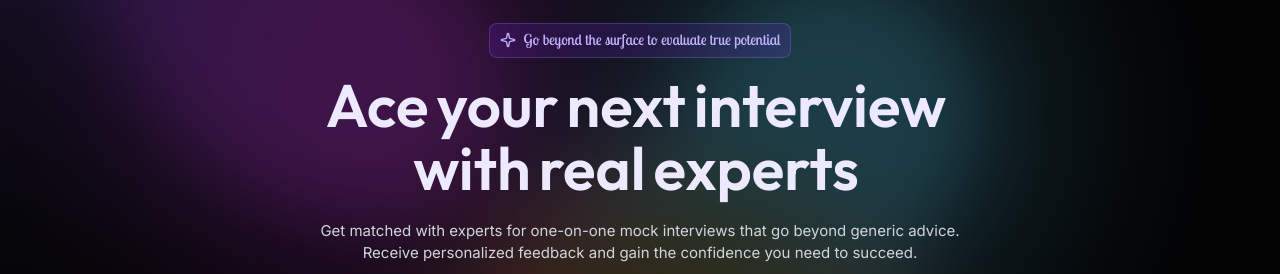
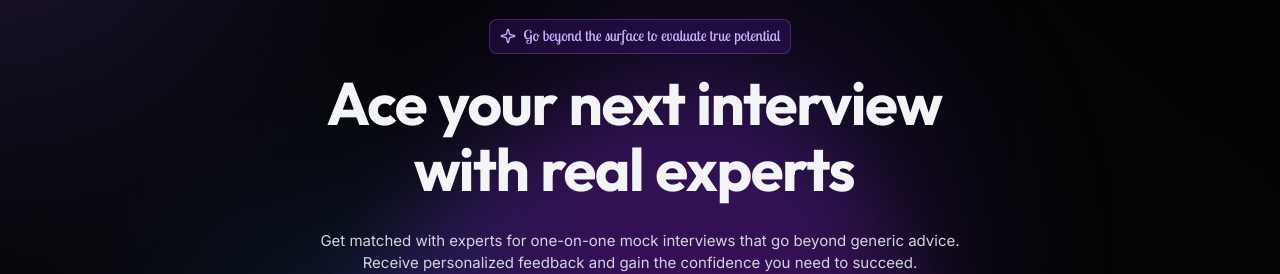
Before and after one commit to samimmiddey/evalo, a Next.js app: page / in a window 1280 px wide. Shown: the part 125-399 px from the top of the page. Built offline with nearby package versions, Linux system fonts and the light colour scheme; no server answers; a web font is replaced by a local one.

Commit message:
fix: update hero section design

```diff
--- a/src/modules/home/hero/components/terminal-card.tsx
+++ b/src/modules/home/hero/components/terminal-card.tsx
@@ -27,21 +27,26 @@ function twoSum(nums: number[], target: number): number[] {
 export function TerminalCard() {
    return (
       <motion.div
-         initial={{ opacity: 0, filter: "blur(4px)", y: 10 }}
+         initial={{ opacity: 0, filter: "blur(4px)", y: 20 }}
          animate={{ opacity: 1, filter: "blur(0px)", y: 0 }}
          transition={{
-            duration: 0.5,
+            duration: 0.8,
             delay: 1.25,
-            ease: "easeInOut",
+            ease: "easeOut",
          }}
-         className="w-full pt-14 lg:pt-16 2xl:pt-20 relative z-9"
+         className="w-full max-w-5xl mx-auto pt-14 lg:pt-16 2xl:pt-20 relative z-10 group"
       >
+         {/* Premium Glow Behind the Terminal */}
+         <div className="absolute inset-0 mt-20 bg-linear-to-r from-violet-600/20 to-fuchsia-600/20 blur-3xl opacity-50 group-hover:opacity-70 transition-opacity duration-700 pointer-events-none rounded-[3rem]" />
+
+         <div className="relative rounded-2xl overflow-hidden border border-white/10 shadow-[0_0_80px_-20px_rgba(139,92,246,0.3)] bg-surface-dark/50 backdrop-blur-xl ring-1 ring-white/5">
             <Terminal
                code={reactCode}
                filename="two-sum.ts"
                typingSpeed={12}
                initialDelay={1500}
             />
+         </div>
       </motion.div>
    );
 }
--- a/src/modules/home/hero/components/text-content.tsx
+++ b/src/modules/home/hero/components/text-content.tsx
@@ -1,3 +1,5 @@
+"use client";
+
 import HeaderText from '@/components/common/header-text';
 import { Button } from '@/components/ui/button';
 import { homeData } from '@/data/home/home.data';
@@ -25,7 +27,7 @@ const TextContent = () => {
                text={homeData.hero.header}
             />
          </motion.div>
-         <h1 className="mx-auto w-full md:max-w-xl lg:max-w-2xl 2xl:max-w-4xl text-center text-4xl sm:text-5xl font-semibold lg:text-6xl 2xl:text-7xl text-violet-100 font-outfit leading-[1.05]">
+         <h1 className="mx-auto w-full md:max-w-xl lg:max-w-2xl 2xl:max-w-4xl text-center text-5xl md:text-[54px] font-bold lg:text-6xl 2xl:text-[80px] text-gray-100 font-outfit leading-[1.1] tracking-tight pb-2">
             {homeData.hero.title
                .split(" ")
                .map((word, index) => (
@@ -38,7 +40,7 @@ const TextContent = () => {
                         delay: index * 0.1,
                         ease: "easeInOut",
                      }}
-                     className="mr-2 inline-block"
+                     className="mr-3 inline-block"
                   >
                      {word}
                   </motion.span>
--- a/src/modules/home/hero/hero.tsx
+++ b/src/modules/home/hero/hero.tsx
@@ -6,20 +6,20 @@ import { TerminalCard } from './components/terminal-card'
 
 const Hero = () => {
    return (
-      <div className="-mt-15 2xl:-mt-16">
-         <div className="relative hero-cover">
+      <div className="-mt-16">
+         <div className="relative hero-cover [&_.animate-first]:animation-duration-[60s] [&_.animate-second]:animation-duration-[65s] [&_.animate-third]:animation-duration-[70s] [&_.animate-fourth]:animation-duration-[75s] [&_.animate-fifth]:animation-duration-[80s]">
             <BackgroundGradientAnimation
                containerClassName='w-full h-auto min-h-0'
-               gradientBackgroundStart='#9810f25'
-               gradientBackgroundEnd='#ffb9025'
-               firstColor="14, 90, 204"
-               secondColor="177, 59, 204"
-               thirdColor="80, 176, 204"
-               fourthColor="160, 40, 40"
-               fifthColor="144, 144, 40"
-               pointerColor="112, 80, 204"
+               gradientBackgroundStart='rgb(15, 15, 20)'
+               gradientBackgroundEnd='rgb(10, 10, 15)'
+               firstColor="139, 92, 246"     // violet-500
+               secondColor="217, 70, 239"    // fuchsia-500
+               thirdColor="124, 58, 237"     // violet-600
+               fourthColor="59, 130, 246"    // blue-500
+               fifthColor="109, 40, 217"     // violet-700
+               pointerColor="139, 92, 246"   // violet-500
             >
-               <div className="mt-15 2xl:mt-16 s-padding">
+               <div className="mt-15 2xl:mt-16 s-padding relative z-20">
                   <div className="container">
                      <TextContent />
                      <TerminalCard />
```
Lines whose indentation alone changed are shown as unchanged.
